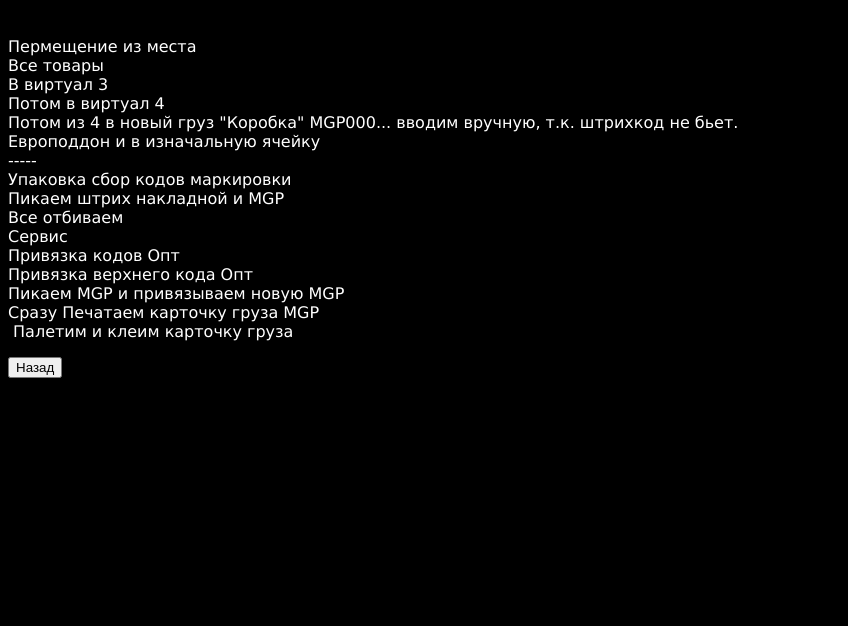
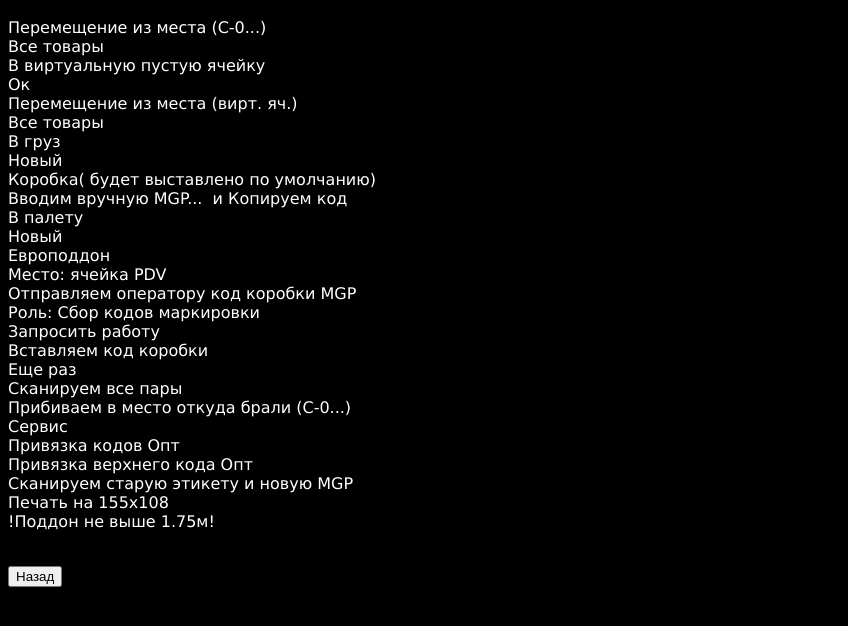
Before and after one commit to megatoprc/warehouse, a plain HTML site: page MGP.html in a window 1280 px wide. Shown: the part 48-674 px from the top of the page, without its empty margins (0-848 px from the left). Drawn offline with Linux system fonts and the light colour scheme.

Commit message:
Update MGP.html

```diff
--- a/MGP.html
+++ b/MGP.html
@@ -9,23 +9,34 @@
 
 
 <PRE style="font-family:verdana;">
-
-Пермещение из места
+Перемещение из места (C-0...)
 Все товары
-В виртуал 3
-Потом в виртуал 4
-Потом из 4 в новый груз "Коробка" MGP000... вводим вручную, т.к. штрихкод не бьет.
-Европоддон и в изначальную ячейку
------
-Упаковка сбор кодов маркировки
-Пикаем штрих накладной и MGP
-Все отбиваем
+В виртуальную пустую ячейку
+Ок
+Перемещение из места (вирт. яч.)
+Все товары
+В груз
+Новый
+Коробка( будет выставлено по умолчанию)
+Вводим вручную MGP...  и Копируем код
+В палету
+Новый
+Европоддон
+Место: ячейка PDV
+Отправляем оператору код коробки MGP
+Роль: Сбор кодов маркировки
+Запросить работу
+Вставляем код коробки
+Еще раз
+Сканируем все пары
+Прибиваем в место откуда брали (C-0...)
 Сервис
 Привязка кодов Опт
 Привязка верхнего кода Опт
-Пикаем MGP и привязываем новую MGP
-Сразу Печатаем карточку груза MGP
- Палетим и клеим карточку груза
+Сканируем старую этикету и новую MGP
+Печать на 155х108
+!Поддон не выше 1.75м!
+
 </PRE>
 
 <form action="index.html">
```
